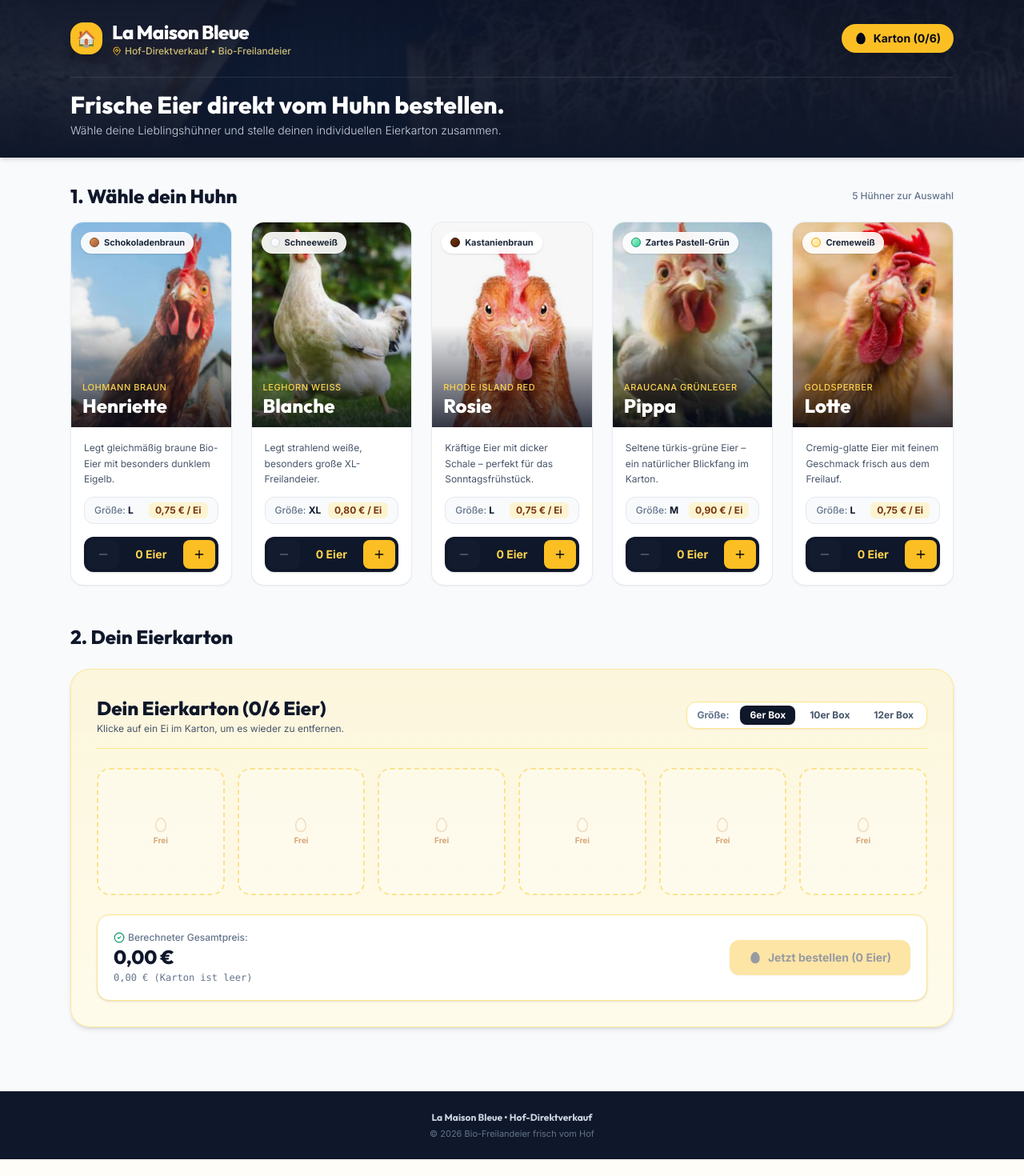
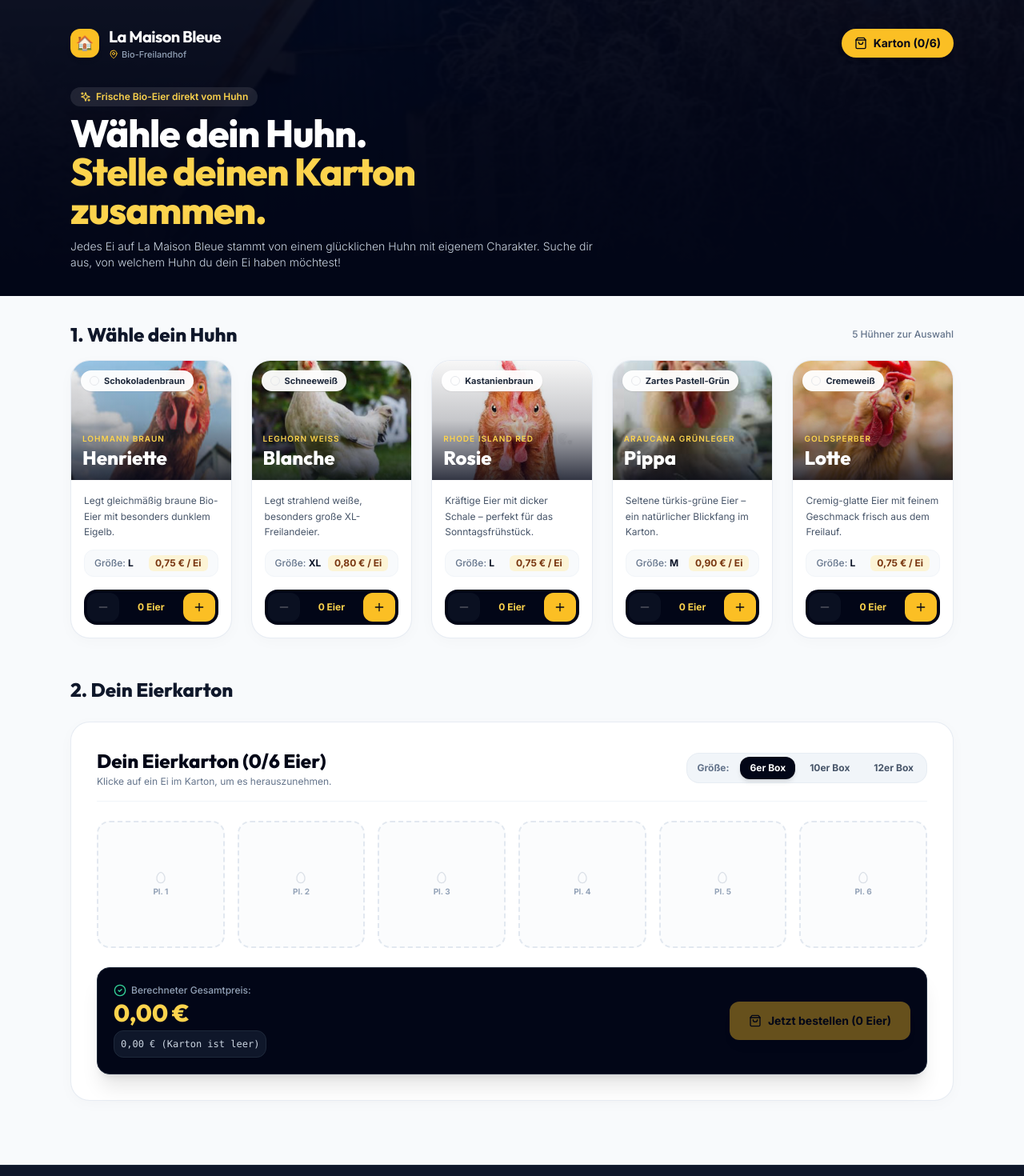
Before and after one commit to del4gent/happy-ei, a React (Vite) app: page / in a window 1280 px wide. Shown: the top 1470 px of the page at 80% size. Before the commit the page ends 1449 px from the top, so only its background shows below. Built offline with nearby package versions, Linux system fonts and the light colour scheme.

Commit message:
UI Polish: Ultra-modern Apple/Linear style minimalist design

```diff
--- a/src/components/ChickenCard.tsx
+++ b/src/components/ChickenCard.tsx
@@ -18,77 +18,77 @@ export const ChickenCard: React.FC<ChickenCardProps> = ({
   isCartonFull
 }) => {
   return (
-    <div className="bg-white rounded-2xl overflow-hidden shadow-sm hover:shadow-xl border border-slate-200/80 transition-all duration-300 flex flex-col justify-between">
-      {/* Chicken Photo Header */}
-      <div className="relative h-56 sm:h-64 w-full bg-slate-100 overflow-hidden">
+    <div className="modern-card modern-card-hover rounded-3xl overflow-hidden flex flex-col justify-between">
+      {/* Chicken Photo Banner */}
+      <div className="relative aspect-[4/3] w-full bg-slate-100 overflow-hidden">
         <img
           src={hen.image}
           alt={hen.name}
-          className="w-full h-full object-cover object-center transition-transform duration-500 hover:scale-105"
+          className="w-full h-full object-cover object-center transition-transform duration-700 hover:scale-105"
           loading="lazy"
         />
-        <div className="absolute inset-0 bg-gradient-to-t from-slate-950/80 via-transparent to-transparent" />
+        <div className="absolute inset-0 bg-gradient-to-t from-slate-950/80 via-slate-950/20 to-transparent" />
 
         {/* Egg color badge */}
-        <div className="absolute top-3 left-3 bg-white/90 backdrop-blur px-2.5 py-1 rounded-full shadow text-[11px] font-bold text-slate-800 flex items-center space-x-1.5 border border-white/60">
+        <div className="absolute top-3 left-3 bg-white/95 backdrop-blur-md px-2.5 py-1 rounded-full shadow-sm text-[11px] font-bold text-slate-800 flex items-center space-x-1.5 border border-white/60">
           <span className={`w-3 h-3 rounded-full border egg-color-${hen.eggColor}`} />
           <span>{hen.eggColorName}</span>
         </div>
 
         {/* Selected count pill badge */}
         {selectedCount > 0 && (
-          <div className="absolute top-3 right-3 bg-amber-400 text-slate-950 font-black text-xs px-2.5 py-1 rounded-full shadow border border-amber-300 flex items-center space-x-1">
+          <div className="absolute top-3 right-3 bg-amber-400 text-slate-950 font-black text-xs px-2.5 py-1 rounded-full shadow border border-amber-300 flex items-center space-x-1 animate-popIn">
             <Egg className="w-3.5 h-3.5 fill-slate-950" />
             <span>{selectedCount}x</span>
           </div>
         )}
 
-        {/* Hen Name & Breed */}
+        {/* Name & Breed Overlay */}
         <div className="absolute bottom-3 left-3.5 right-3.5 text-white">
-          <div className="text-[11px] font-medium text-amber-300 uppercase tracking-wider">
+          <div className="text-[10px] font-semibold text-amber-300 uppercase tracking-widest">
             {hen.breed}
           </div>
-          <h3 className="text-2xl font-black font-serif leading-tight">
+          <h3 className="text-xl sm:text-2xl font-black font-serif leading-tight">
             {hen.name}
           </h3>
         </div>
       </div>
 
-      {/* Content & Ordering Control */}
+      {/* Details & Counter */}
       <div className="p-4 flex-1 flex flex-col justify-between space-y-4">
         <div>
           <p className="text-xs text-slate-600 leading-relaxed mb-3">
             {hen.description}
           </p>
 
-          <div className="flex items-center justify-between text-xs py-1.5 px-3 bg-slate-50 rounded-xl border border-slate-200">
-            <span className="text-slate-500 font-medium">Größe: <strong className="text-slate-900">{hen.eggSize}</strong></span>
-            <span className="text-amber-900 font-bold bg-amber-100/80 px-2 py-0.5 rounded-md">
+          <div className="flex items-center justify-between text-xs py-1.5 px-3 bg-slate-50 rounded-xl border border-slate-100 font-medium">
+            <span className="text-slate-500">Größe: <strong className="text-slate-900">{hen.eggSize}</strong></span>
+            <span className="text-amber-900 font-bold bg-amber-100/70 px-2 py-0.5 rounded-md">
               {hen.pricePerEgg.toLocaleString('de-DE', { style: 'currency', currency: 'EUR' })} / Ei
             </span>
           </div>
         </div>
 
-        {/* Minimalist Touch Counter (+ / -) */}
-        <div className="flex items-center justify-between bg-slate-900 p-1 rounded-xl shadow">
+        {/* Counter Pill */}
+        <div className="flex items-center justify-between bg-slate-950 p-1 rounded-2xl shadow-inner">
           <button
             onClick={() => onRemoveEgg(hen)}
             disabled={selectedCount === 0}
-            className="w-10 h-9 rounded-lg bg-slate-800 hover:bg-slate-700 disabled:opacity-30 text-white flex items-center justify-center transition-all active:scale-95 touch-manipulation"
-            title="Ein Ei abziehen"
+            className="w-10 h-9 rounded-xl bg-slate-800 hover:bg-slate-700 disabled:opacity-30 text-white flex items-center justify-center transition-all active:scale-95 touch-manipulation"
+            title="Ein Ei weniger"
           >
             <Minus className="w-4 h-4" />
           </button>
 
-          <span className="font-bold text-amber-300 text-sm">
+          <span className="font-extrabold text-amber-300 text-xs px-2">
             {selectedCount} Ei{selectedCount !== 1 ? 'er' : ''}
           </span>
 
           <button
             onClick={() => onAddEgg(hen)}
             disabled={isCartonFull}
-            className="w-10 h-9 rounded-lg bg-amber-400 hover:bg-amber-300 disabled:opacity-30 text-slate-950 font-black flex items-center justify-center shadow transition-all active:scale-95 touch-manipulation"
-            title={isCartonFull ? "Karton voll" : "Ei hinzufügen"}
+            className="w-10 h-9 rounded-xl bg-amber-400 hover:bg-amber-300 disabled:opacity-30 text-slate-950 font-black flex items-center justify-center shadow transition-all active:scale-95 touch-manipulation"
+            title={isCartonFull ? "Karton voll" : "Ein Ei dazu"}
           >
             <Plus className="w-4 h-4" />
           </button>
--- a/src/components/EggCarton.tsx
+++ b/src/components/EggCarton.tsx
@@ -1,6 +1,6 @@
 import React from 'react';
 import { SelectedEgg, CartonCapacity } from '../types';
-import { Egg, RefreshCw, CheckCircle2 } from 'lucide-react';
+import { Egg, RefreshCw, CheckCircle2, ShoppingBag } from 'lucide-react';
 
 interface EggCartonProps {
   selectedEggs: SelectedEgg[];
@@ -27,29 +27,29 @@ export const EggCarton: React.FC<EggCartonProps> = ({
   const filledCount = selectedEggs.length;
 
   return (
-    <div className="bg-gradient-to-b from-amber-100/60 to-amber-50 rounded-3xl p-6 sm:p-8 shadow-md border border-amber-200/80 space-y-6">
-      {/* Header */}
-      <div className="flex flex-col sm:flex-row sm:items-center justify-between gap-4 pb-4 border-b border-amber-200">
+    <div className="modern-card rounded-3xl p-6 sm:p-8 space-y-6">
+      {/* Header & Size Controls */}
+      <div className="flex flex-col sm:flex-row sm:items-center justify-between gap-4 pb-4 border-b border-slate-100">
         <div>
-          <h2 className="text-2xl font-black font-serif text-slate-900">
+          <h2 className="text-2xl font-black font-serif text-slate-950">
             Dein Eierkarton ({filledCount}/{cartonCapacity} Eier)
           </h2>
-          <p className="text-xs text-slate-600 mt-0.5">
-            Klicke auf ein Ei im Karton, um es wieder zu entfernen.
+          <p className="text-xs text-slate-500 mt-0.5">
+            Klicke auf ein Ei im Karton, um es herauszunehmen.
           </p>
         </div>
 
-        {/* Box Size Selector */}
-        <div className="flex items-center space-x-1.5 bg-white p-1 rounded-xl border border-amber-200 shadow-sm self-start sm:self-auto">
+        {/* Capacity pills */}
+        <div className="flex items-center space-x-1.5 bg-slate-100 p-1 rounded-2xl border border-slate-200/60 self-start sm:self-auto">
           <span className="text-xs font-bold text-slate-500 px-2">Größe:</span>
           {([6, 10, 12] as CartonCapacity[]).map((cap) => (
             <button
               key={cap}
               onClick={() => onCapacityChange(cap)}
-              className={`px-3 py-1 rounded-lg text-xs font-bold transition-all ${
+              className={`px-3 py-1.5 rounded-xl text-xs font-extrabold transition-all ${
                 cartonCapacity === cap
-                  ? 'bg-slate-900 text-white shadow'
-                  : 'bg-transparent text-slate-600 hover:bg-slate-100'
+                  ? 'bg-slate-950 text-white shadow-md'
+                  : 'bg-transparent text-slate-600 hover:bg-white'
               }`}
             >
               {cap}er Box
@@ -58,7 +58,7 @@ export const EggCarton: React.FC<EggCartonProps> = ({
         </div>
       </div>
 
-      {/* Visual Carton Grid */}
+      {/* Modern Egg Grid */}
       <div className={`grid gap-3 sm:gap-4 ${
         cartonCapacity === 6
           ? 'grid-cols-3 sm:grid-cols-6'
@@ -72,7 +72,7 @@ export const EggCarton: React.FC<EggCartonProps> = ({
           return (
             <div key={slotIdx} className="aspect-square flex items-center justify-center">
               <div className={`w-full h-full rounded-2xl border-2 border-dashed flex flex-col items-center justify-center transition-all ${
-                eggInSlot ? 'border-transparent bg-white/60 shadow-inner' : 'border-amber-300/60 bg-white/30'
+                eggInSlot ? 'border-amber-300 bg-amber-50/50 shadow-sm' : 'border-slate-200 bg-slate-50/50'
               }`}>
                 {eggInSlot ? (
                   <button
@@ -80,19 +80,19 @@ export const EggCarton: React.FC<EggCartonProps> = ({
                     className="w-full h-full p-2 flex flex-col items-center justify-center cursor-pointer hover:scale-105 transition-transform"
                     title={`${eggInSlot.hen.name}s Ei entfernen`}
                   >
-                    <div className={`relative w-12 h-16 rounded-[50%_50%_50%_50%_/_60%_60%_40%_40%] shadow border-2 flex items-center justify-center egg-color-${eggInSlot.hen.eggColor}`}>
-                      <div className="w-7 h-7 rounded-full overflow-hidden border-2 border-white shadow">
+                    <div className={`relative w-11 h-14 sm:w-12 sm:h-16 rounded-[50%_50%_50%_50%_/_60%_60%_40%_40%] shadow border-2 flex items-center justify-center egg-color-${eggInSlot.hen.eggColor}`}>
+                      <div className="w-6 h-6 sm:w-7 sm:h-7 rounded-full overflow-hidden border-2 border-white shadow">
                         <img src={eggInSlot.hen.image} alt={eggInSlot.hen.name} className="w-full h-full object-cover" />
                       </div>
                     </div>
-                    <span className="mt-1 text-[11px] font-extrabold text-slate-800 truncate max-w-full">
+                    <span className="mt-1 text-[11px] font-extrabold text-slate-900 truncate max-w-full">
                       {eggInSlot.hen.name}
                     </span>
                   </button>
                 ) : (
-                  <div className="text-center text-amber-700/50">
-                    <Egg className="w-5 h-5 mx-auto opacity-30" />
-                    <span className="text-[10px] font-bold block mt-0.5">Frei</span>
+                  <div className="text-center text-slate-400">
+                    <Egg className="w-4 h-4 mx-auto opacity-30" />
+                    <span className="text-[10px] font-bold block mt-0.5 text-slate-400">Pl. {slotIdx + 1}</span>
                   </div>
                 )}
               </div>
@@ -101,17 +101,17 @@ export const EggCarton: React.FC<EggCartonProps> = ({
         })}
       </div>
 
-      {/* Carton Summary Footer with Formula */}
-      <div className="bg-white rounded-2xl p-4 sm:p-5 border border-amber-200 shadow flex flex-col sm:flex-row items-center justify-between gap-4">
+      {/* Subtotal & Formula Box */}
+      <div className="bg-slate-950 text-white rounded-2xl p-5 border border-slate-800 flex flex-col sm:flex-row items-center justify-between gap-4 shadow-xl">
         <div>
-          <div className="text-xs text-slate-500 font-medium flex items-center gap-1">
-            <CheckCircle2 className="w-3.5 h-3.5 text-emerald-600 inline" />
+          <div className="text-xs text-slate-400 font-medium flex items-center gap-1.5">
+            <CheckCircle2 className="w-4 h-4 text-emerald-400 inline" />
             <span>Berechneter Gesamtpreis:</span>
           </div>
-          <div className="text-2xl font-black text-slate-900 font-serif">
+          <div className="text-3xl font-black text-amber-300 font-serif mt-0.5">
             {totalPrice.toLocaleString('de-DE', { style: 'currency', currency: 'EUR' })}
           </div>
-          <div className="text-xs text-slate-500 font-mono mt-0.5">
+          <div className="text-xs text-slate-300 font-mono mt-1 bg-slate-900 p-2 rounded-xl border border-slate-800">
             {priceDerivation}
           </div>
         </div>
@@ -120,7 +120,7 @@ export const EggCarton: React.FC<EggCartonProps> = ({
           {filledCount > 0 && (
             <button
               onClick={onClearCarton}
-              className="px-3 py-2.5 rounded-xl border border-slate-300 text-slate-600 hover:text-red-600 text-xs font-bold transition-colors flex items-center gap-1"
+              className="px-3.5 py-3 rounded-xl border border-slate-700 text-slate-400 hover:text-red-400 hover:border-red-400/40 text-xs font-bold transition-colors flex items-center gap-1"
             >
               <RefreshCw className="w-3.5 h-3.5" /> Leeren
             </button>
@@ -129,9 +129,9 @@ export const EggCarton: React.FC<EggCartonProps> = ({
           <button
             onClick={onOpenCheckout}
             disabled={filledCount === 0}
-            className="flex-1 sm:flex-none px-6 py-3 rounded-xl bg-amber-400 hover:bg-amber-300 disabled:opacity-40 text-slate-950 font-black text-sm shadow transition-all active:scale-95 flex items-center justify-center gap-2"
+            className="flex-1 sm:flex-none px-6 py-3.5 rounded-xl bg-amber-400 hover:bg-amber-300 disabled:opacity-40 text-slate-950 font-black text-sm shadow-lg transition-all active:scale-95 flex items-center justify-center gap-2"
           >
-            <Egg className="w-4 h-4 fill-slate-950" />
+            <ShoppingBag className="w-4 h-4" />
             <span>Jetzt bestellen ({filledCount} Eier)</span>
           </button>
         </div>
--- a/src/components/Header.tsx
+++ b/src/components/Header.tsx
@@ -1,5 +1,5 @@
 import React from 'react';
-import { Egg, ShoppingBag, MapPin } from 'lucide-react';
+import { ShoppingBag, MapPin, Sparkles } from 'lucide-react';
 import { TITLE_IMAGE } from '../data/chickens';
 
 interface HeaderProps {
@@ -10,51 +10,57 @@ interface HeaderProps {
 
 export const Header: React.FC<HeaderProps> = ({ cartCount, cartonCapacity, onOpenCart }) => {
   return (
-    <header className="relative w-full bg-slate-900 text-white overflow-hidden shadow-md">
-      {/* Background Cover Image with Soft Gradient */}
-      <div className="absolute inset-0 z-0 opacity-25">
+    <header className="relative w-full bg-slate-950 text-white overflow-hidden">
+      {/* Background Cover Image with Soft Gradient Overlay */}
+      <div className="absolute inset-0 z-0 opacity-20">
         <img
           src={TITLE_IMAGE}
           alt="La Maison Bleue"
-          className="w-full h-full object-cover object-center filter brightness-90 contrast-105"
+          className="w-full h-full object-cover object-center filter brightness-110"
         />
-        <div className="absolute inset-0 bg-gradient-to-b from-slate-950/80 via-slate-900/60 to-slate-900" />
+        <div className="absolute inset-0 bg-gradient-to-b from-slate-950/70 via-slate-950/90 to-slate-950" />
       </div>
 
-      <div className="relative z-10 max-w-6xl mx-auto px-4 sm:px-6 py-6">
+      <div className="relative z-10 max-w-6xl mx-auto px-4 sm:px-6 py-6 sm:py-8">
+        {/* Navigation Bar */}
         <div className="flex items-center justify-between">
-          {/* Logo & Brand */}
           <div className="flex items-center space-x-3">
-            <div className="w-10 h-10 rounded-2xl bg-amber-400 text-slate-950 font-black text-xl flex items-center justify-center shadow-lg">
+            <div className="w-9 h-9 rounded-xl bg-amber-400 text-slate-950 font-black text-lg flex items-center justify-center shadow-md">
               🏠
             </div>
             <div>
-              <h1 className="text-xl sm:text-2xl font-black font-serif text-white tracking-tight">
+              <span className="text-lg sm:text-xl font-bold font-serif tracking-tight text-white">
                 La Maison Bleue
-              </h1>
-              <p className="text-xs text-amber-200/80 font-medium flex items-center gap-1">
-                <MapPin className="w-3 h-3 text-amber-400 shrink-0" /> Hof-Direktverkauf • Bio-Freilandeier
-              </p>
+              </span>
+              <div className="flex items-center text-[11px] text-slate-400 font-medium">
+                <MapPin className="w-3 h-3 text-amber-400 mr-1 shrink-0" /> Bio-Freilandhof
+              </div>
             </div>
           </div>
 
-          {/* Quick Cart Pill */}
           <button
             onClick={onOpenCart}
-            className="flex items-center space-x-2 bg-amber-400 hover:bg-amber-300 text-slate-950 font-extrabold px-4 py-2 rounded-full shadow-lg transition-all active:scale-95 text-xs sm:text-sm"
+            className="flex items-center space-x-2 bg-amber-400 hover:bg-amber-300 active:scale-95 text-slate-950 font-bold px-4 py-2 rounded-full text-xs sm:text-sm shadow-md transition-all"
           >
-            <Egg className="w-4 h-4 fill-slate-950" />
+            <ShoppingBag className="w-4 h-4" />
             <span>Karton ({cartCount}/{cartonCapacity})</span>
           </button>
         </div>
 
-        {/* Minimalist Subtitle */}
-        <div className="mt-6 pt-4 border-t border-white/10 text-center sm:text-left">
-          <h2 className="text-2xl sm:text-3xl font-extrabold font-serif text-white">
-            Frische Eier direkt vom Huhn bestellen.
-          </h2>
-          <p className="text-xs sm:text-sm text-slate-300 font-light mt-1">
-            Wähle deine Lieblingshühner und stelle deinen individuellen Eierkarton zusammen.
+        {/* Hero Title */}
+        <div className="mt-8 max-w-2xl space-y-2">
+          <div className="inline-flex items-center space-x-1.5 bg-white/10 text-amber-300 text-xs font-semibold px-3 py-1 rounded-full backdrop-blur-md">
+            <Sparkles className="w-3.5 h-3.5" />
+            <span>Frische Bio-Eier direkt vom Huhn</span>
+          </div>
+
+          <h1 className="text-3xl sm:text-4xl md:text-5xl font-black font-serif text-white tracking-tight leading-tight">
+            Wähle dein Huhn. <br />
+            <span className="text-amber-300">Stelle deinen Karton zusammen.</span>
+          </h1>
+
+          <p className="text-xs sm:text-sm text-slate-300 font-light leading-relaxed pt-1">
+            Jedes Ei auf La Maison Bleue stammt von einem glücklichen Huhn mit eigenem Charakter. Suche dir aus, von welchem Huhn du dein Ei haben möchtest!
           </p>
         </div>
       </div>
--- a/src/index.css
+++ b/src/index.css
@@ -5,60 +5,46 @@
 @layer base {
   html {
     scroll-behavior: smooth;
+    font-feature-settings: "cv02", "cv03", "cv04", "cv11";
+  }
+
+  body {
+    background-color: #fbfbfd;
+    color: #0f172a;
   }
 }
 
-.glass-card {
-  background: rgba(255, 255, 255, 0.85);
-  backdrop-filter: blur(12px);
-  -webkit-backdrop-filter: blur(12px);
-  border: 1px solid rgba(255, 255, 255, 0.4);
+.modern-card {
+  background: #ffffff;
+  border: 1px solid rgba(226, 232, 240, 0.8);
+  box-shadow: 0 4px 20px -2px rgba(15, 23, 42, 0.03);
 }
 
-.glass-dark {
-  background: rgba(15, 23, 42, 0.82);
+.modern-card-hover {
+  transition: all 0.3s cubic-bezier(0.16, 1, 0.3, 1);
+}
+
+.modern-card-hover:hover {
+  transform: translateY(-2px);
+  box-shadow: 0 12px 32px -4px rgba(15, 23, 42, 0.08);
+  border-color: rgba(203, 213, 225, 0.9);
+}
+
+.glass-header {
+  background: rgba(15, 23, 42, 0.88);
   backdrop-filter: blur(16px);
   -webkit-backdrop-filter: blur(16px);
-  border: 1px solid rgba(255, 255, 255, 0.1);
-}
-
-/* Egg Shell Colors */
-.egg-color-braun {
-  background: linear-gradient(135deg, #d9915b 0%, #a65c2e 100%);
-  border-color: #8c471c;
-}
-
-.egg-color-weiss {
-  background: linear-gradient(135deg, #ffffff 0%, #f1f5f9 100%);
-  border-color: #cbd5e1;
-}
-
-.egg-color-dunkelbraun {
-  background: linear-gradient(135deg, #78350f 0%, #451a03 100%);
-  border-color: #290e02;
-}
-
-.egg-color-gruen {
-  background: linear-gradient(135deg, #a7f3d0 0%, #34d399 100%);
-  border-color: #059669;
-}
-
-.egg-color-creme {
-  background: linear-gradient(135deg, #fef3c7 0%, #fde68a 100%);
-  border-color: #f59e0b;
+  border-bottom: 1px solid rgba(255, 255, 255, 0.08);
 }
 
 /* Custom Scrollbar */
 ::-webkit-scrollbar {
-  width: 8px;
+  width: 6px;
 }
 ::-webkit-scrollbar-track {
   background: #f1f5f9;
 }
 ::-webkit-scrollbar-thumb {
   background: #cbd5e1;
-  border-radius: 4px;
+  border-radius: 9999px;
 }
-::-webkit-scrollbar-thumb:hover {
-  background: #94a3b8;
-}
```
Also changed, not shown: src/components/OrderSummary.tsx (+13 -24 lines), 5 other files (tests, documents, lock files or other folders).
